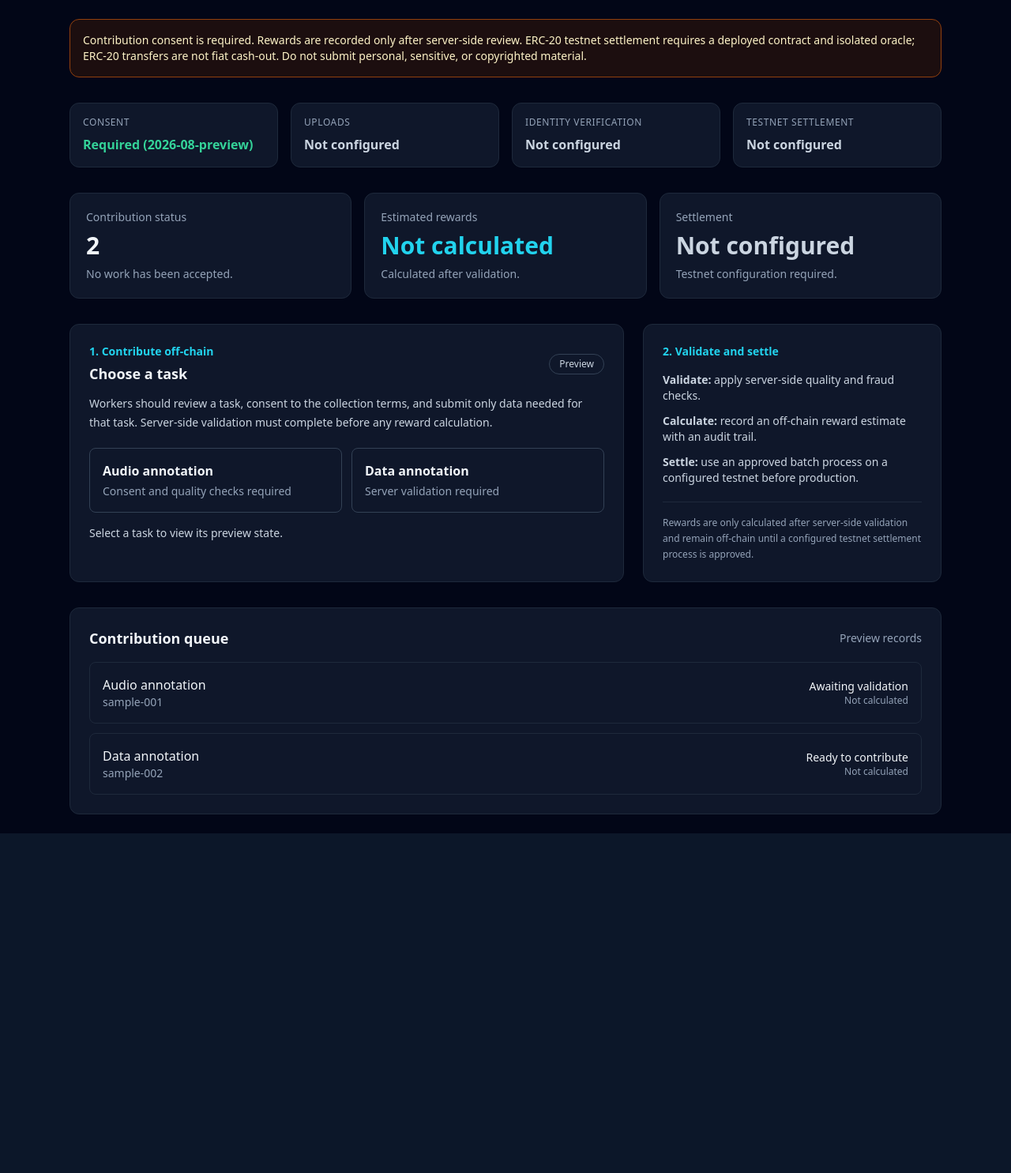
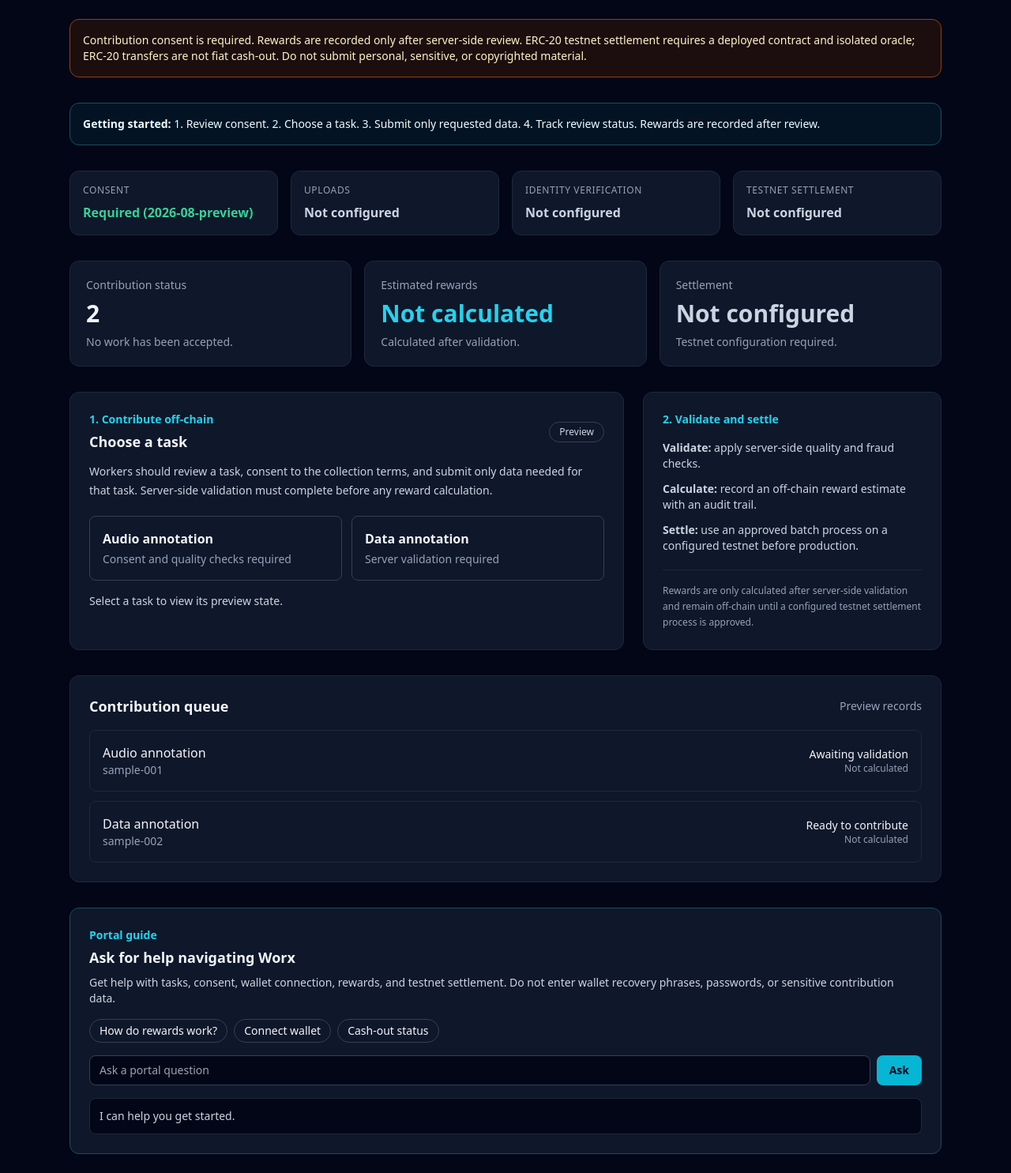
Before and after one commit to russellrules89/Worx, a Flask app: page / in a window 1280 px wide. Shown: the part 81-1566 px from the top of the page at 79% size. Before the commit the page ends 1136 px from the top, so only its background shows below. Run offline with Flask 3, Linux system fonts and the light colour scheme; some libraries are stand-ins or nearby versions.

Commit message:
Add AI-powered portal navigation guide

```diff
--- a/app.py
+++ b/app.py
@@ -125,6 +125,56 @@ def worker_onboarding():
         uploads={"enabled": False, "note": "File uploads are disabled until private object storage, malware scanning, and retention controls are configured."},
         settlement={**settlement_status(), "note": "No wallet payout or blockchain transaction is created by this application. The oracle signs approved testnet mint batches only after deployment and authorization are configured."},
     )
+
+
+@app.post("/api/assistant")
+def portal_assistant():
+    """Provide scoped navigation help; model access is optional and never receives contribution files."""
+    payload = request.get_json(silent=True)
+    message = payload.get("message", "") if isinstance(payload, dict) else ""
+    if not isinstance(message, str) or not message.strip() or len(message.strip()) > 500:
+        return jsonify(success=False, error="message must contain 1 to 500 characters"), 400
+
+    settlement = settlement_status()
+    gateway_key = PlatformConfig.AI_GATEWAY_API_KEY or os.environ.get("VERCEL_OIDC_TOKEN", "")
+    if gateway_key and PlatformConfig.AI_GATEWAY_MODEL:
+        try:
+            from openai import OpenAI
+            system_prompt = """You are the Worx portal guide. Help contributors navigate only this portal: tasks, consent, wallet connection, rewards, and testnet settlement. Be concise and accurate. Never ask for recovery phrases, passwords, private keys, identity documents, or contribution content. Do not promise payments or cash-out. ERC-20 transfers are not fiat cash-out; any redemption requires a compliant provider. If a feature is unavailable, state that plainly and point to the next available step."""
+            context = f"Current portal state: uploads={False}; identity_verification={False}; settlement_enabled={settlement['enabled']}; network={settlement['network']}; cashout_available={settlement['cashout']['available']}."
+            client = OpenAI(api_key=gateway_key, base_url="https://ai-gateway.vercel.sh/v1")
+            completion = client.chat.completions.create(
+                model=PlatformConfig.AI_GATEWAY_MODEL,
+                messages=[{"role": "system", "content": system_prompt}, {"role": "system", "content": context}, {"role": "user", "content": message.strip()}],
+                max_tokens=180,
+            )
+            reply = completion.choices[0].message.content
+            if reply:
+                return jsonify(success=True, assistant="Worx AI guide", mode="ai", reply=reply, action="help", settlement=settlement)
+        except Exception:
+            # Preserve basic navigation when the optional model integration is unavailable.
+            pass
+
+    text = message.lower()
+    if any(term in text for term in ("wallet", "connect", "metamask")):
+        reply = "Use Connect wallet in the header, then approve the connection in your wallet. Connecting a wallet does not create a payment or cash-out."
+        action = "wallet"
+    elif any(term in text for term in ("earn", "reward", "paid", "payment")):
+        reply = "Choose a contribution, accept the current consent terms, and submit it. Rewards are recorded only after server-side review; pending work is not earned work."
+        action = "tasks"
+    elif any(term in text for term in ("cash", "withdraw", "redeem", "erc", "crypto", "token")):
+        reply = settlement["cashout"]["reason"]
+        action = "settlement"
+    elif any(term in text for term in ("voice", "record", "audio")):
+        reply = "Voice contributions require consent and server-side quality checks. The current preview does not accept audio uploads."
+        action = "tasks"
+    elif any(term in text for term in ("consent", "privacy", "data")):
+        reply = "Only submit data requested by the task. Current consent is required, and uploads remain unavailable until private storage, scanning, and retention controls are configured."
+        action = "consent"
+    else:
+        reply = "I can help you find tasks, explain consent, connect a wallet, understand rewards, or check settlement status. Try: ‘How do rewards work?’"
+        action = "help"
+    return jsonify(success=True, assistant="Worx guide", mode="guided", reply=reply, action=action, settlement=settlement)
 
 
 @app.post("/api/uploads/session")
--- a/config.py
+++ b/config.py
@@ -24,6 +24,8 @@ class PlatformConfig:
     EVM_TESTNET_CHAIN_ID = os.environ.get("EVM_TESTNET_CHAIN_ID", "")
     EVM_NETWORK_NAME = os.environ.get("EVM_NETWORK_NAME", "")
     MINIMUM_CASHOUT_WORK = os.environ.get("MINIMUM_CASHOUT_WORK", "100")
+    AI_GATEWAY_API_KEY = os.environ.get("AI_GATEWAY_API_KEY", "")
+    AI_GATEWAY_MODEL = os.environ.get("AI_GATEWAY_MODEL", "")
 
     @staticmethod
     def payout_multiplier() -> Decimal:
--- a/requirements.txt
+++ b/requirements.txt
@@ -1,3 +1,5 @@
 Flask>=3.0,<4.0
 stripe>=8.0,<9.0
 python-dotenv>=1.0,<2.0
+
+openai>=1.0,<2.0
--- a/templates/index.html
+++ b/templates/index.html
@@ -20,6 +20,10 @@
     <main class="mx-auto max-w-6xl space-y-8 p-6">
       <section class="rounded-xl border border-amber-800 bg-amber-950/40 p-4 text-sm text-amber-100">
         Contribution consent is required. Rewards are recorded only after server-side review. ERC-20 testnet settlement requires a deployed contract and isolated oracle; ERC-20 transfers are not fiat cash-out. Do not submit personal, sensitive, or copyrighted material.
+      </section>
+
+      <section class="rounded-xl border border-cyan-900 bg-cyan-950/30 p-4 text-sm text-cyan-50">
+        <strong>Getting started:</strong> 1. Review consent. 2. Choose a task. 3. Submit only requested data. 4. Track review status. Rewards are recorded after review.
       </section>
 
       <section class="grid gap-4 md:grid-cols-4" aria-label="Workflow readiness">
@@ -83,6 +87,23 @@
         <div class="flex items-center justify-between"><h2 class="text-lg font-semibold">Contribution queue</h2><span class="text-sm text-slate-400">Preview records</span></div>
         <div id="queue" class="mt-4 space-y-3"><p class="text-sm text-slate-400">Loading contribution state.</p></div>
       </section>
+
+      <section id="portal-guide" class="rounded-xl border border-cyan-900 bg-slate-900 p-6" aria-labelledby="guide-title">
+        <p class="text-sm font-semibold text-cyan-400">Portal guide</p>
+        <h2 id="guide-title" class="mt-1 text-lg font-semibold">Ask for help navigating Worx</h2>
+        <p class="mt-2 text-sm text-slate-300">Get help with tasks, consent, wallet connection, rewards, and testnet settlement. Do not enter wallet recovery phrases, passwords, or sensitive contribution data.</p>
+        <div class="mt-4 flex flex-wrap gap-2" aria-label="Suggested questions">
+          <button data-guide-question="How do rewards work?" class="guide-question rounded-full border border-slate-700 px-3 py-1 text-sm hover:border-cyan-400">How do rewards work?</button>
+          <button data-guide-question="How do I connect my wallet?" class="guide-question rounded-full border border-slate-700 px-3 py-1 text-sm hover:border-cyan-400">Connect wallet</button>
+          <button data-guide-question="Can I cash out?" class="guide-question rounded-full border border-slate-700 px-3 py-1 text-sm hover:border-cyan-400">Cash-out status</button>
+        </div>
+        <form id="guide-form" class="mt-4 flex gap-2">
+          <label class="sr-only" for="guide-message">Ask the portal guide</label>
+          <input id="guide-message" maxlength="500" required class="min-w-0 flex-1 rounded-lg border border-slate-700 bg-slate-950 px-3 py-2 text-sm" placeholder="Ask a portal question" />
+          <button class="rounded-lg bg-cyan-500 px-4 py-2 text-sm font-semibold text-slate-950 hover:bg-cyan-300">Ask</button>
+        </form>
+        <p id="guide-reply" class="mt-4 rounded-lg border border-slate-800 bg-slate-950 p-3 text-sm text-slate-300" aria-live="polite">I can help you get started.</p>
+      </section>
     </main>
 
     <script>
@@ -133,6 +154,26 @@
         });
       });
 
+      async function askGuide(message) {
+        const reply = document.querySelector('#guide-reply');
+        reply.textContent = 'Finding the right next step…';
+        try {
+          const response = await fetch('/api/assistant', { method: 'POST', headers: { 'Content-Type': 'application/json' }, body: JSON.stringify({ message }) });
+          const data = await response.json();
+          if (!response.ok) throw new Error(data.error || 'Guide unavailable');
+          reply.textContent = data.reply;
+          if (data.action === 'wallet') document.querySelector('#wallet-button').focus();
+          if (data.action === 'tasks') document.querySelector('.task-button').focus();
+        } catch (error) { reply.textContent = error.message || 'The guide is unavailable. Please try again.'; }
+      }
+
+      document.querySelector('#guide-form').addEventListener('submit', (event) => {
+        event.preventDefault();
+        const input = document.querySelector('#guide-message');
+        askGuide(input.value); input.value = '';
+      });
+      document.querySelectorAll('.guide-question').forEach((button) => button.addEventListener('click', () => askGuide(button.dataset.guideQuestion)));
+
       document.querySelector('#wallet-button').addEventListener('click', async () => {
         if (!window.ethereum) { document.querySelector('#wallet-button').textContent = 'No wallet detected'; return; }
         try {
```
Also changed, not shown: test_platform.py (+9 -0 lines), 1 other file.
